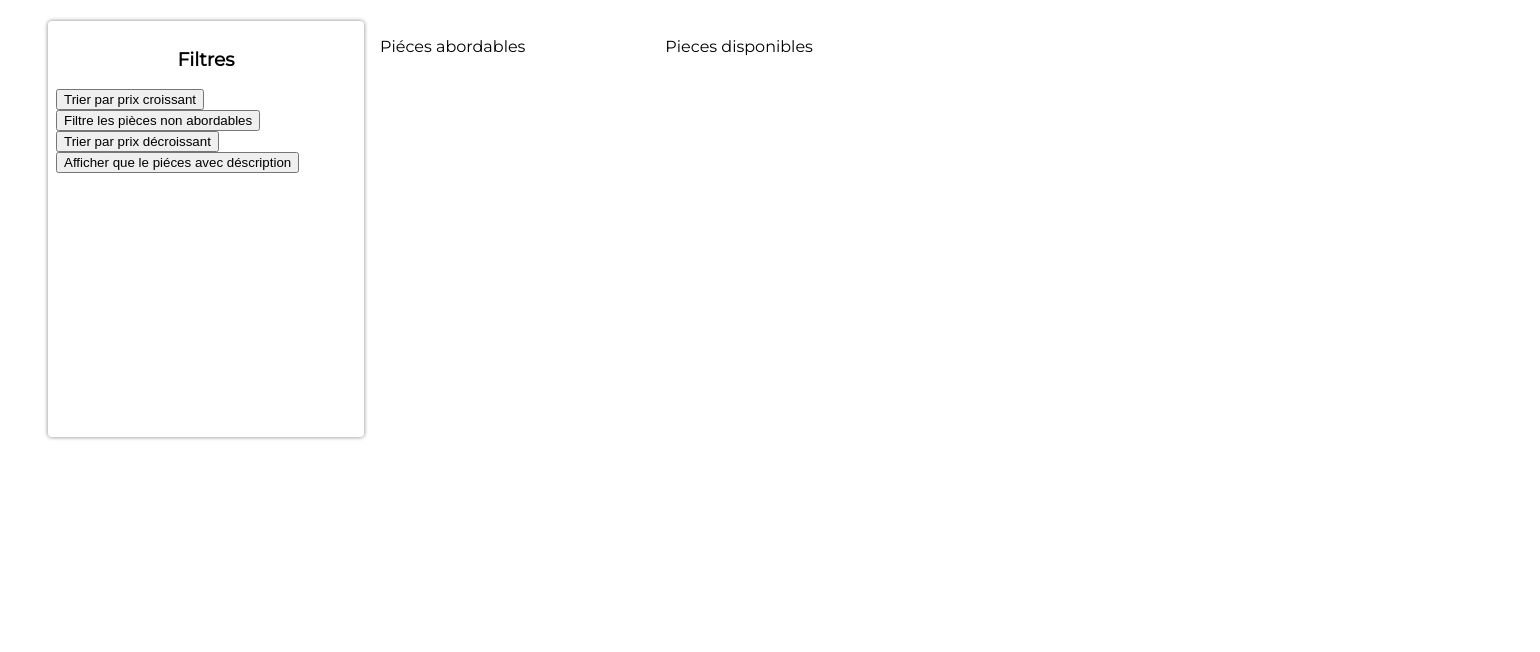
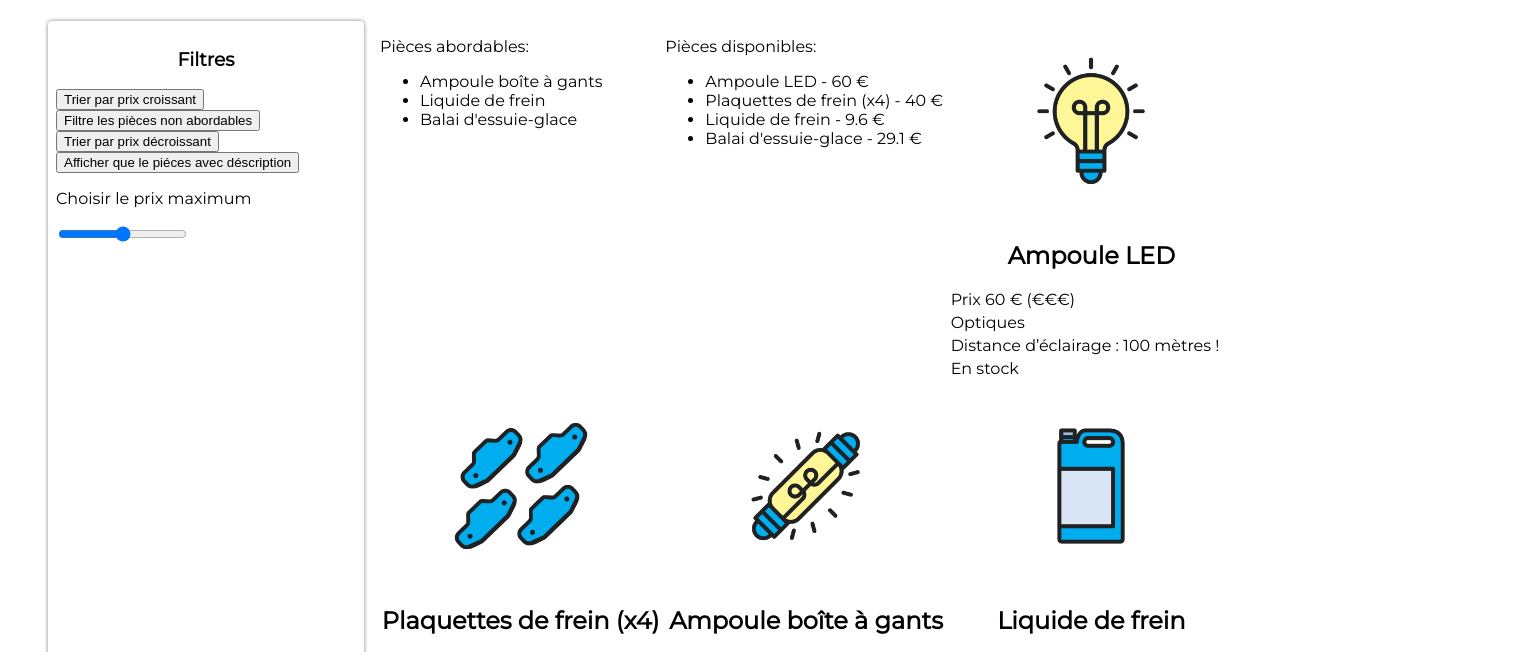
Before and after one commit to 13Elena/dynamic-js, a website: page index.html in a window 1280 px wide. Shown: the part 117-769 px from the top of the page, 1540 px wide, since content can reach past the window. Drawn offline with Linux system fonts and the light colour scheme.

Commit message:
Range slide bar + fixing: everything working

```diff
--- a/index.html
+++ b/index.html
@@ -17,22 +17,24 @@
 				<h3>Filtres</h3>
         <button class="btn-trier">Trier par prix croissant</button>
         <br>
-        <button class="btn-filter">Filtre les pièces non abordables</button>
+        <button class="btn-filtrer">Filtre les pièces non abordables</button>
         <br>
         <button class="btn-prix-decroissant">Trier par prix décroissant</button>
         <br>
         <button class ="btn-avec-description">Afficher que le piéces avec déscription</button>
         <br>
+        <p>Choisir le prix maximum</p>
+        <input type = "range" id="prix-max" name="prix-max" min = "0" max = "60" step = "5" >
       </section>
 
 			<!-- Fiches produits -->
 			<section class="fiches">
           <div class = "abordables">
-            <p>Piéces abordables</p>
+
 
           </div>
           <div class="disponibles">
-            <p>Pieces disponibles</p>
+
 
           </div>
 			</section>
--- a/pieces.js
+++ b/pieces.js
@@ -1,172 +1,168 @@
+
+//CODE AVANT LA REFACTORISASION
 // Récupération des pièces depuis le fichier JSON
-const pieces = await fetch("pieces-autos.json").then(pieces => pieces.json());
+    const reponse = await fetch("pieces-autos.json");
+    const pieces = await reponse.json();
+    function genererPieces(pieces){
+        for (let i = 0; i < pieces.length; i++) {
 
-// Fonction qui génère toute la page web
-function genererPieces(pieces) {
-  for (let i = 0; i < pieces.length; i++) {
-       // Création d’une balise dédiée à une pièce auto
+          const article = pieces[i];
+
+    // Récupération de l'élément du DOM qui accueillera les fiches
+          const sectionFiches = document.querySelector(".fiches");
+    // Création d’une balise dédiée à une pièce automobile
           const pieceElement = document.createElement("article");
-       // On crée l’élément img.
+
+
+
+    //On crée les balises html:
           const imageElement = document.createElement("img");
-       // On accède à l’indice i de la liste pieces pour configurer la source de l’image.
-       imageElement.src = pieces[i].image;
-       // On rattache l’image à pieceElement (la balise article)
+          imageElement.src = article.image;
+          const nomElement = document.createElement("h2");
+          nomElement.innerText = article.nom;
+          const prixElement = document.createElement("p");
+          prixElement.innerText = `Prix ${article.prix} € (${article.prix >30 ? "€€€" : "€"})`; // Ternaire
+          const categorieElement = document.createElement("p");
+          categorieElement.innerText = article.categorie  ?? "(aucune catégorie)"; //Operatpr nullish
+          const descriptionElement = document.createElement("p");
+          descriptionElement.innerText = article.description ?? "Pas de description pour le moment.";
+          const dispoElement = document.createElement("p");
+          dispoElement.innerText = `${article.disponibilite? "En stock":"Rupture de stock"}`;
+
+
+    //On rattache les elements au document en utilisent un PARENT (dans ce cas la balise <section class = "fiches">)
+
+          sectionFiches.appendChild(pieceElement);
+      //On change du coup "sectionFiches" par "pieceElement":
           pieceElement.appendChild(imageElement);
-       // Idem pour le nom, le prix et la catégorie ...
-       // ...
-       // On rattache la balise article au body
-       document.body.appendChild(pieceElement);
+          pieceElement.appendChild(nomElement);
+          pieceElement.appendChild(prixElement);
+          pieceElement.appendChild(categorieElement);
+          pieceElement.appendChild(descriptionElement);
+          pieceElement.appendChild(dispoElement);
+    }
   }
 
-}
 
-// Premier affichage de la page
       genererPieces(pieces);
 
-// Ajout du listener pour trier les pièces par ordre de prix croissant
+//gestion des boutons
+//MANIPULATION DES LISTE AVEC .sort OU .filter
+
+
+  //TRIER PRIX CROISSANT
       const boutonTrier = document.querySelector(".btn-trier");
+
       boutonTrier.addEventListener("click", function () {
-   const piecesOrdonnees = Array.from(pieces)
+        //On crée une copie de l'array pieces
+        const piecesOrdonnees = Array.from(pieces);
+
         piecesOrdonnees.sort(function (a, b) {
-       return b.prix - a.prix;
+          return a.prix - b.prix;
         });
-  // Effacement de l'écran et regénération de la page
         document.querySelector(".fiches").innerHTML = "";
         genererPieces(piecesOrdonnees);
       });
 
-// Ajout du listener pour filtrer les pièces non abordables
-const boutonFiltrer = document.querySelector(".btn-filtrer");
-boutonFiltrer.addEventListener("click", function () {
-   const piecesFiltrees = pieces.filter(function (piece) {
-       return piece.disponibilite;
+
+  //TRIER ABORDABLE
+      const boutonFiltre = document.querySelector(".btn-filtrer");
+
+      boutonFiltre.addEventListener("click", function () {
+        const piecesFiltrees = pieces.filter(function(piece){
+          return piece.prix <= 35;
         });
-   // Effacement de l'écran et regénération de la page avec les pièces filtrées uniquement
         document.querySelector(".fiches").innerHTML = "";
         genererPieces(piecesFiltrees);
       });
 
-// CODE AVANT LA REFACTORISASION
-//// Récupération des pièces depuis le fichier JSON
-//     const reponse = await fetch("pieces-autos.json");
-//     const pieces = await reponse.json();
 
-//     for (let i = 0; i < pieces.length; i++) {
+    //TRIER PRIX DECROISSANT
+      const boutonPrixDecroissant = document.querySelector(".btn-prix-decroissant");
 
-//       const article = pieces[i];
+      boutonPrixDecroissant.addEventListener("click", function () {
+    //On crée une copie de l'array pieces
+        const piecesOrdonnees = Array.from(pieces);
+        piecesOrdonnees.sort(function (a, b) {
+          return b.prix - a.prix;
+      });
+      document.querySelector(".fiches").innerHTML = "";
+      genererPieces(piecesOrdonnees);
+    });
 
-//// Récupération de l'élément du DOM qui accueillera les fiches
-//       const sectionFiches = document.querySelector(".fiches");
-//// Création d’une balise dédiée à une pièce automobile
-//       const pieceElement = document.createElement("article");
+
+    //TRIER AVEC DESCRIPTION
+      const boutonDescription = document.querySelector(".btn-avec-description");
+
+      boutonDescription.addEventListener("click", function (){
+        const piecesFiltrees = pieces.filter(function(piece){
+          return piece.description != null;
+        });
+        document.querySelector(".fiches").innerHTML = "";
+        genererPieces(piecesFiltrees);
+      });
+    //LISTE PIECES ABORDABLES:
+    //Supprimer les elements plus chers que 35 euro pour avoir un array de pieces abordables
+      const noms = pieces.map(piece => piece.nom);
+      for(let i = pieces.length -1 ; i >= 0; i--){
+        if(pieces[i].prix > 35){
+            noms.splice(i, 1);
+        }
+      }
+
+      const pElement = document.createElement('p')
+      pElement.innerText = "Pièces abordables: ";
+    //Création de la liste de piece abordables
+      const abordablesElements = document.createElement('ul');
+    //Ajout de chaque nom à la liste (i est l'index)
+      for(let i=0; i < noms.length ; i++){
+        const nomElement = document.createElement('li');
+        nomElement.innerText = noms[i];
+        abordablesElements.appendChild(nomElement)
+      }
+    // Ajout de l'en-tête puis de la liste au bloc résultats filtres
+      document.querySelector('.abordables')
+      .appendChild(pElement)
+      .appendChild(abordablesElements)
+
+
+    //LISTE PIECES DISPONIBLES:
+    //Noms pieces disponibles
+      const nomsDispo = pieces.map(piece => piece.nom);
+      const prixDispo = pieces.map(piece => piece.prix);
+
+      for (let i = pieces.length -1 ; i >= 0; i--){
+        if(pieces[i].disponibilite == false){
+          nomsDispo.splice(i, 1);
+          prixDispo.splice(i, 1);
+        }
+      }
+
+      const pElementsDisponibles = document.createElement('p')
+      pElementsDisponibles.innerText = "Pièces disponibles: ";
+
+    //Création de la liste de pieces disponibles:
+      const disponiblesElements = document.createElement("ul");
+
+    //Ajout de chaque nom à la liste + PRIX (i est l'index)
+      for(let i=0; i < nomsDispo.length ; i++){
+        const nomElement = document.createElement('li');
+        nomElement.innerText = `${nomsDispo[i]} - ${prixDispo[i]} €`
+        disponiblesElements.appendChild(nomElement)
+      }
+
+      document.querySelector(".disponibles")
+      .appendChild(pElementsDisponibles)
+      .appendChild(disponiblesElements)
 
 
 
-////On crée les balises html:
-//       const imageElement = document.createElement("img");
-//       imageElement.src = article.image;
-//       const nomElement = document.createElement("h2");
-//       nomElement.innerText = article.nom;
-//       const prixElement = document.createElement("p");
-//       prixElement.innerText = `Prix ${article.prix} € (${article.prix >30 ? "€€€" : "€"})`; // Ternaire
-//       const categorieElement = document.createElement("p");
-//       categorieElement.innerText = article.categorie  ?? "(aucune catégorie)"; //Operatpr nullish
-//       const descriptionElement = document.createElement("p");
-//       descriptionElement.innerText = article.description ?? "Pas de description pour le moment.";
-//       const dispoElement = document.createElement("p");
-//       dispoElement.innerText = `${article.disponibilite? "En stock":"Rupture de stock"}`;
-
-
-////On rattache les elements au document en utilisent un PARENT (dans ce cas la balise <section class = "fiches">)
-
-//       sectionFiches.appendChild(pieceElement);
-//   //On change du coup "sectionFiches" par "pieceElement":
-//       pieceElement.appendChild(imageElement);
-//       pieceElement.appendChild(nomElement);
-//       pieceElement.appendChild(prixElement);
-//       pieceElement.appendChild(categorieElement);
-//       pieceElement.appendChild(descriptionElement);
-//       pieceElement.appendChild(dispoElement);
-// }
-
-////gestion des boutons
-////MANIPULATION DES LISTE AVEC .sort OU .filter
-
-//       const boutonTrier = document.querySelector(".btn-trier");
-
-//       boutonTrier.addEventListener("click", function () {
-//         //On crée une copie de l'array pieces
-//         const piecesOrdonnes = Array.from(pieces);
-
-//         piecesOrdonnes.sort(function (a, b) {
-//           return a.prix - b.prix;
-//         });
-//         console.log(piecesOrdonnes);
-//       });
-
-//       const boutonFiltre = document.querySelector(".btn-filter");
-
-//       boutonFiltre.addEventListener("click", function () {
-//         const piecesFiltrees = pieces.filter(function(piece){
-//           return piece.prix <= 35;
-//         });
-//         console.log(piecesFiltrees)
-
-//       });
-
-//       const boutonPrixDecroissant = document.querySelector(".btn-prix-decroissant");
-//       boutonPrixDecroissant.addEventListener("click", function () {
-////On crée une copie de l'array pieces
-//       const piecesOrdonnes = Array.from(pieces);
-
-//       piecesOrdonnes.sort(function (a, b) {
-//         return b.prix - a.prix;
-//       });
-//       console.log(piecesOrdonnes);
-//     });
-
-//       const boutonDescription = document.querySelector(".btn-avec-description");
-//       boutonDescription.addEventListener("click", function (){
-//         const piecesFiltrees = pieces.filter(function(piece){
-//           return piece.description != null;
-//         });
-//         console.log(piecesFiltrees);
-//       });
-// //PIECES ABORDABLES:
-////Supprimer les elements plus chers que 35 euro pour avoir un array de pieces abordables
-//       const noms = pieces.map(piece => piece.nom);
-//       for(let i = pieces.length -1 ; i >= 0; i--){
-//         if(pieces[i].prix > 35){
-//             noms.splice(i, 1);
-//         }
-//       }
-////Création de la liste de piece abordables
-//       const abordablesElements = document.createElement('ul');
-////Ajout de chaque nom à la liste (i est l'index)
-//       for(let i=0; i < noms.length ; i++){
-//         const nomElement = document.createElement('li');
-//         nomElement.innerText = noms[i];
-//         abordablesElements.appendChild(nomElement)
-//       }
-//// Ajout de l'en-tête puis de la liste au bloc résultats filtres
-//       document.querySelector('.abordables').appendChild(abordablesElements)
-
-////PIECES DISPONIBLES:
-////Noms pieces disponibles
-//       const nomsDispo = pieces.map(piece => piece.nom);
-//       const prixDispo = pieces.map(piece => piece.prix);
-//       for (let i = pieces.length -1 ; i >= 0; i--){
-//         if(pieces[i].disponibilite == false){
-//           nomsDispo.splice(i, 1);
-//           prixDispo.splice(i, 1);
-//         }
-//       }
-////Création de la liste de pieces disponibles:
-//       const disponiblesElements = document.createElement("ul");
-////Ajout de chaque nom à la liste + PRIX (i est l'index)
-//       for(let i=0; i < nomsDispo.length ; i++){
-//         const nomElement = document.createElement('li');
-//         nomElement.innerText = `${nomsDispo[i]} - ${prixDispo[i]} €`
-//         disponiblesElements.appendChild(nomElement)
-//       }
-//       document.querySelector(".disponibles").appendChild(disponiblesElements)
+      //RANGE INPUT PRIX MAX
+      const inputPrixMax = document.querySelector('#prix-max')
+      inputPrixMax.addEventListener('input', function(){
+          const piecesFiltrees = pieces.filter(function(piece){
+              return piece.prix <= inputPrixMax.value;
+          });
+          document.querySelector(".fiches").innerHTML = "";
+          genererPieces(piecesFiltrees);
+      })
```
Lines whose indentation alone changed are shown as unchanged.
